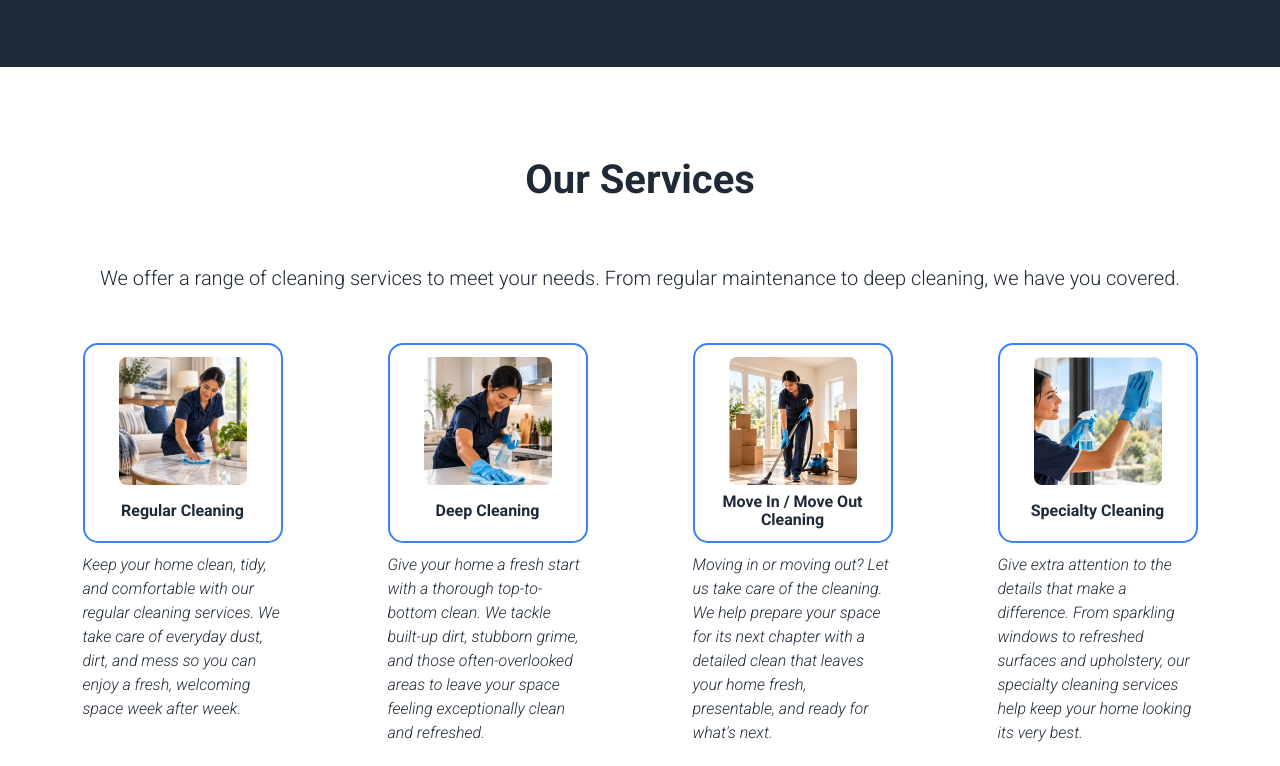
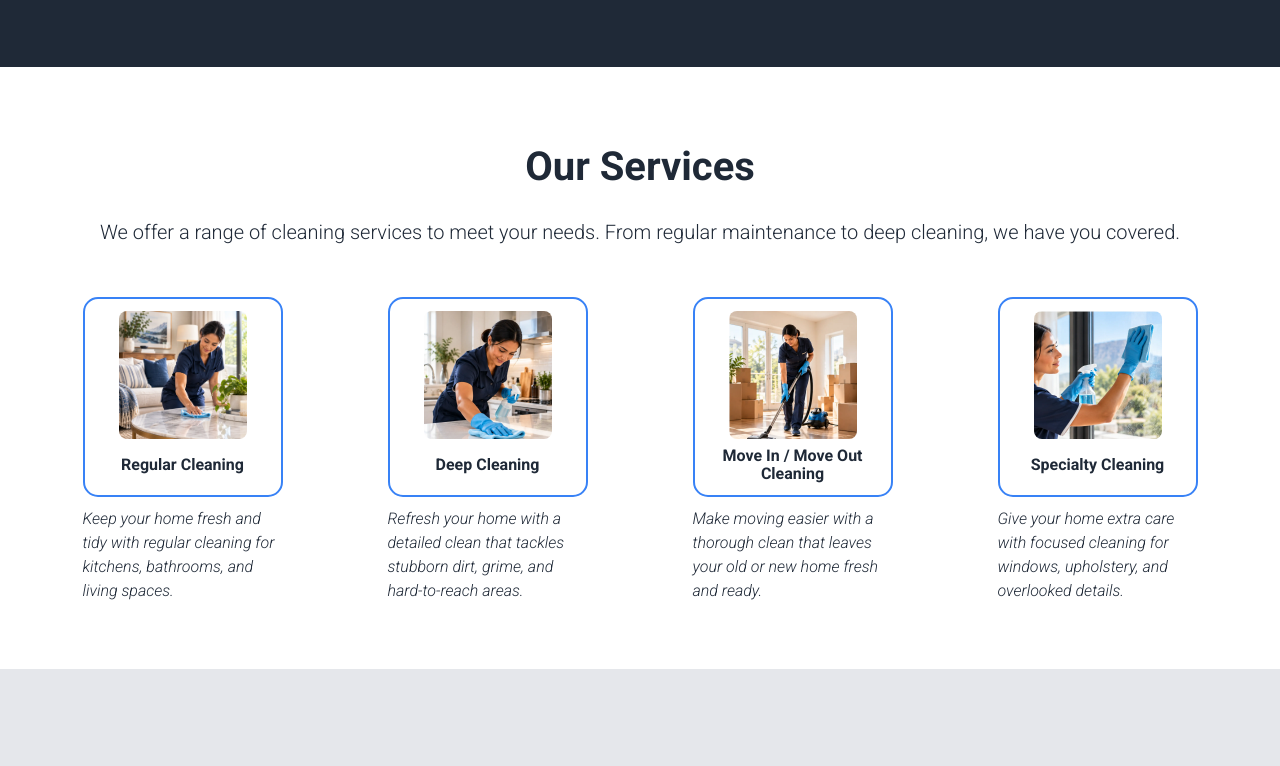
Before and after one commit to seanhoenderdos/ai-fd-group-assignment, a website: page index.html in a window 1280 px wide. Shown: the part 733-1499 px from the top of the page. Drawn offline with Linux system fonts and the light colour scheme.

Commit message:
Implement service section fixes

```diff
--- a/Css/pages/home.css
+++ b/Css/pages/home.css
@@ -123,13 +123,16 @@
 .section-title {
     font-size: 2.5rem;
     text-align: center;
+    margin: 0;
+    padding: 20px 10px;
 }
 
 .section-description {
     font-size: 1.25rem;
     font-weight: var(--font-weight-light);
-    margin-bottom: 50px;
+    padding-bottom: 50px;
     text-align: center;
+    margin: 0;
 }
 
 .services-grid {
--- a/index.html
+++ b/index.html
@@ -62,7 +62,6 @@
                 </div>
 
                 <div class="hero-right">
-                    <picture>
                     <img
                         src="./assets/images/homeHero.webp"
                         alt="A clean and organized living room with sunlight streaming through the windows."
@@ -71,7 +70,6 @@
                         height="900"
                         fetchpriority="high"
                     />
-                    </picture>
                 </div>
             </section>
 
@@ -98,9 +96,8 @@
                             </figcaption>
                         </figure>
                         <p class="service-description">
-                            Keep your home clean, tidy, and comfortable with our regular cleaning
-                            services. We take care of everyday dust, dirt, and mess so you can enjoy
-                            a fresh, welcoming space week after week.
+                            Keep your home fresh and tidy with regular cleaning for kitchens,
+                            bathrooms, and living spaces.
                         </p>
                     </div>
                     <div class="service-card">
@@ -118,9 +115,8 @@
                             </figcaption>
                         </figure>
                         <p class="service-description">
-                            Give your home a fresh start with a thorough top-to-bottom clean. We
-                            tackle built-up dirt, stubborn grime, and those often-overlooked areas
-                            to leave your space feeling exceptionally clean and refreshed.
+                            Refresh your home with a detailed clean that tackles stubborn dirt,
+                            grime, and hard-to-reach areas.
                         </p>
                     </div>
                     <div class="service-card">
@@ -138,9 +134,8 @@
                             </figcaption>
                         </figure>
                         <p class="service-description">
-                            Moving in or moving out? Let us take care of the cleaning. We help
-                            prepare your space for its next chapter with a detailed clean that
-                            leaves your home fresh, presentable, and ready for what's next.
+                            Make moving easier with a thorough clean that leaves your old or new
+                            home fresh and ready.
                         </p>
                     </div>
                     <div class="service-card">
@@ -158,9 +153,8 @@
                             </figcaption>
                         </figure>
                         <p class="service-description">
-                            Give extra attention to the details that make a difference. From
-                            sparkling windows to refreshed surfaces and upholstery, our specialty
-                            cleaning services help keep your home looking its very best.
+                            Give your home extra care with focused cleaning for windows, upholstery,
+                            and overlooked details.
                         </p>
                     </div>
                 </div>
```
Lines whose indentation alone changed are shown as unchanged.
